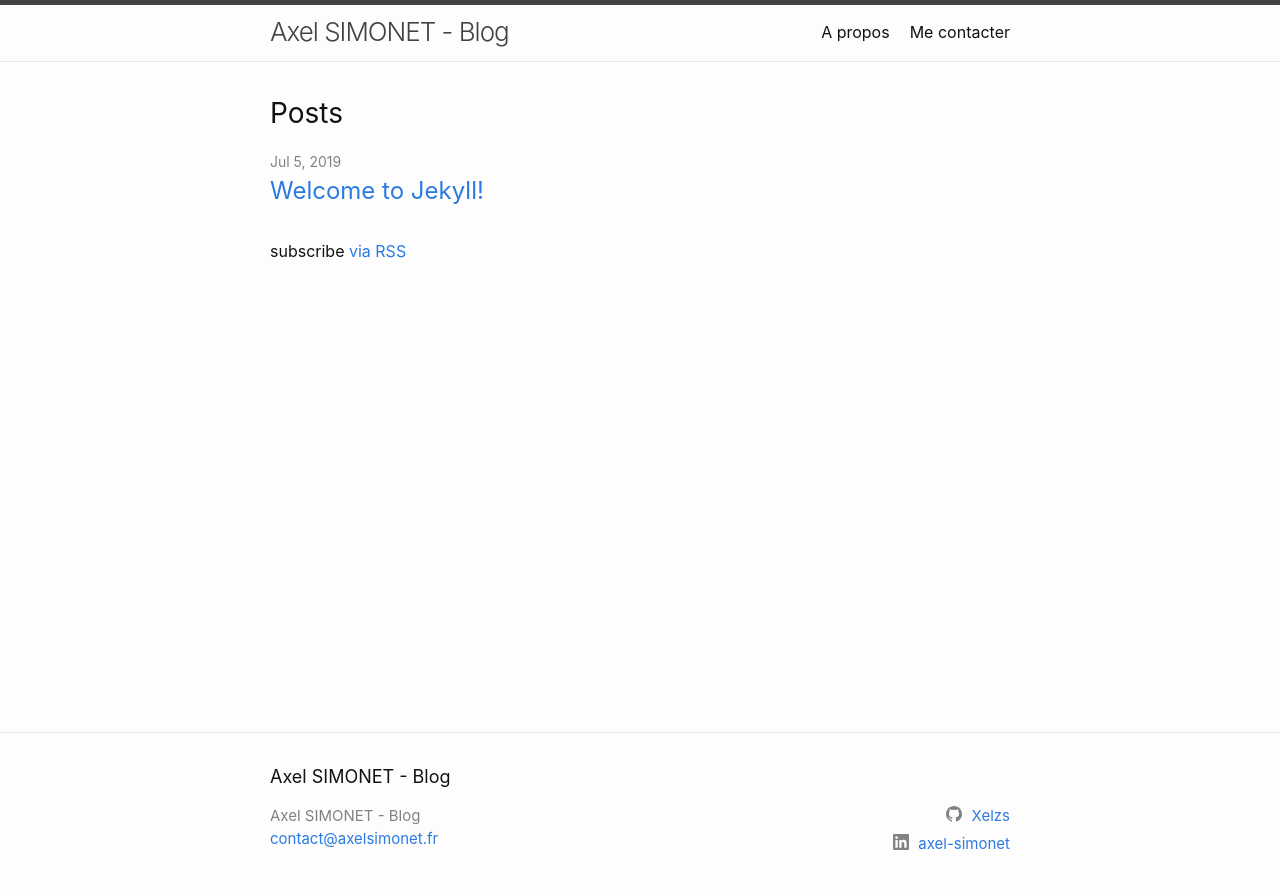
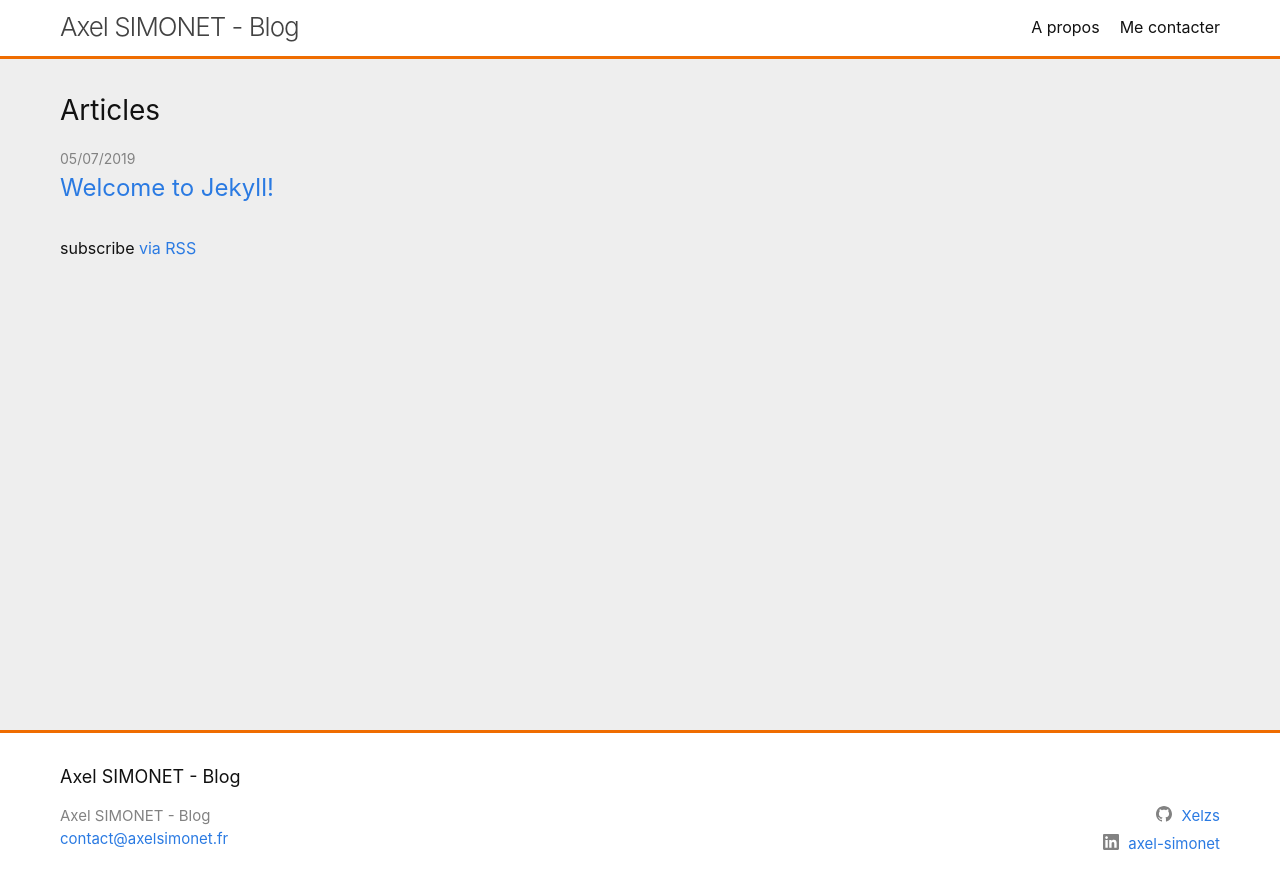
Before and after one commit to Xelzs/xelzs.github.io, a Jekyll site: the page built from index.md, in a window 1280 px wide. Shown: the top 889 px of the page. Built offline with Jekyll 4.4.1, drawn with Linux system fonts in a browser that asks for light colours.

```diff
--- a/_config.yml
+++ b/_config.yml
@@ -22,7 +22,7 @@ description: >- # this means to ignore newlines until "baseurl:"
 baseurl: "" # the subpath of your site, e.g. /blog
 url: "https://blog.axelsimonet.fr" # the base hostname & protocol for your site, e.g. http://example.com
 linkedin_username: axel-simonet
-github_username:  Xelzs
+github_username: Xelzs
 header_pages:
   - title: "A propos"
     url: https://axelsimonet.fr/#home
@@ -30,6 +30,9 @@ header_pages:
   - title: "Me contacter"
     url: https://axelsimonet.fr/#contact
     target: true
+
+minima:
+  date_format: "%d/%m/%Y"
 
 # Build settings
 markdown: kramdown
--- a/_layouts/home.html
+++ b/_layouts/home.html
@@ -10,7 +10,7 @@ layout: default
   {{ content }}
 
   {%- if site.posts.size > 0 -%}
-    <h2 class="post-list-heading">{{ page.list_title | default: "Posts" }}</h2>
+    <h2 class="post-list-heading">{{ page.list_title | default: "Articles" }}</h2>
     <ul class="post-list">
       {%- for post in site.posts -%}
       <li>
--- a/_sass/minima.scss
+++ b/_sass/minima.scss
@@ -11,8 +11,11 @@ $base-line-height: 1.5 !default;
 $spacing-unit:     30px !default;
 
 $text-color:       #111 !default;
-$background-color: #fdfdfd !default;
+$background-color: #eeeeee !default;
 $brand-color:      #2a7ae2 !default;
+
+$head-foot-color:  #ffffff !default;
+$orange-color:     #ef6c00 !default;
 
 $grey-color:       #828282 !default;
 $grey-color-light: lighten($grey-color, 40%) !default;
--- a/_sass/minima/_base.scss
+++ b/_sass/minima/_base.scss
@@ -175,17 +175,11 @@ pre {
  * Wrapper
  */
 .wrapper {
-  max-width: -webkit-calc(#{$content-width} - (#{$spacing-unit} * 2));
-  max-width:         calc(#{$content-width} - (#{$spacing-unit} * 2));
-  margin-right: auto;
-  margin-left: auto;
-  padding-right: $spacing-unit;
-  padding-left: $spacing-unit;
+  padding-right: $spacing-unit + 30;
+  padding-left: $spacing-unit + 30;
   @extend %clearfix;
 
   @include media-query($on-laptop) {
-    max-width: -webkit-calc(#{$content-width} - (#{$spacing-unit}));
-    max-width:         calc(#{$content-width} - (#{$spacing-unit}));
     padding-right: $spacing-unit / 2;
     padding-left: $spacing-unit / 2;
   }
--- a/_sass/minima/_layout.scss
+++ b/_sass/minima/_layout.scss
@@ -2,9 +2,9 @@
  * Site header
  */
 .site-header {
-  border-top: 5px solid $grey-color-dark;
-  border-bottom: 1px solid $grey-color-light;
+  border-bottom: 0.2rem solid $orange-color;
   min-height: $spacing-unit * 1.865;
+  background-color: $head-foot-color;
 
   // Positioning context for the mobile navigation icon
   position: relative;
@@ -106,8 +106,9 @@
  * Site footer
  */
 .site-footer {
-  border-top: 1px solid $grey-color-light;
+  border-top: 0.2rem solid $orange-color;
   padding: $spacing-unit 0;
+  background-color: $head-foot-color;
 }
 
 .footer-heading {
```
Also changed, not shown: about.md (deleted, +0 -18 lines).
